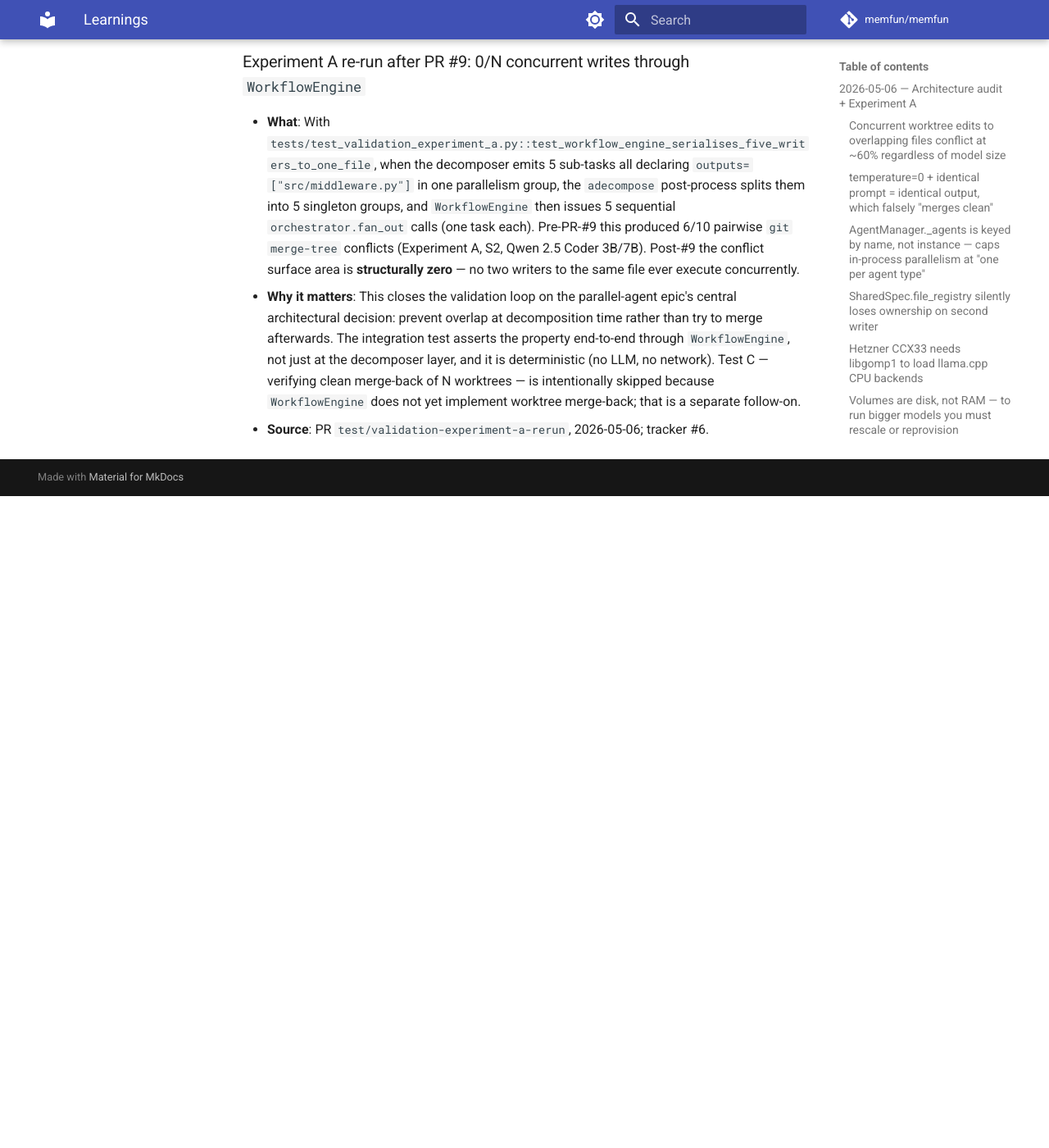
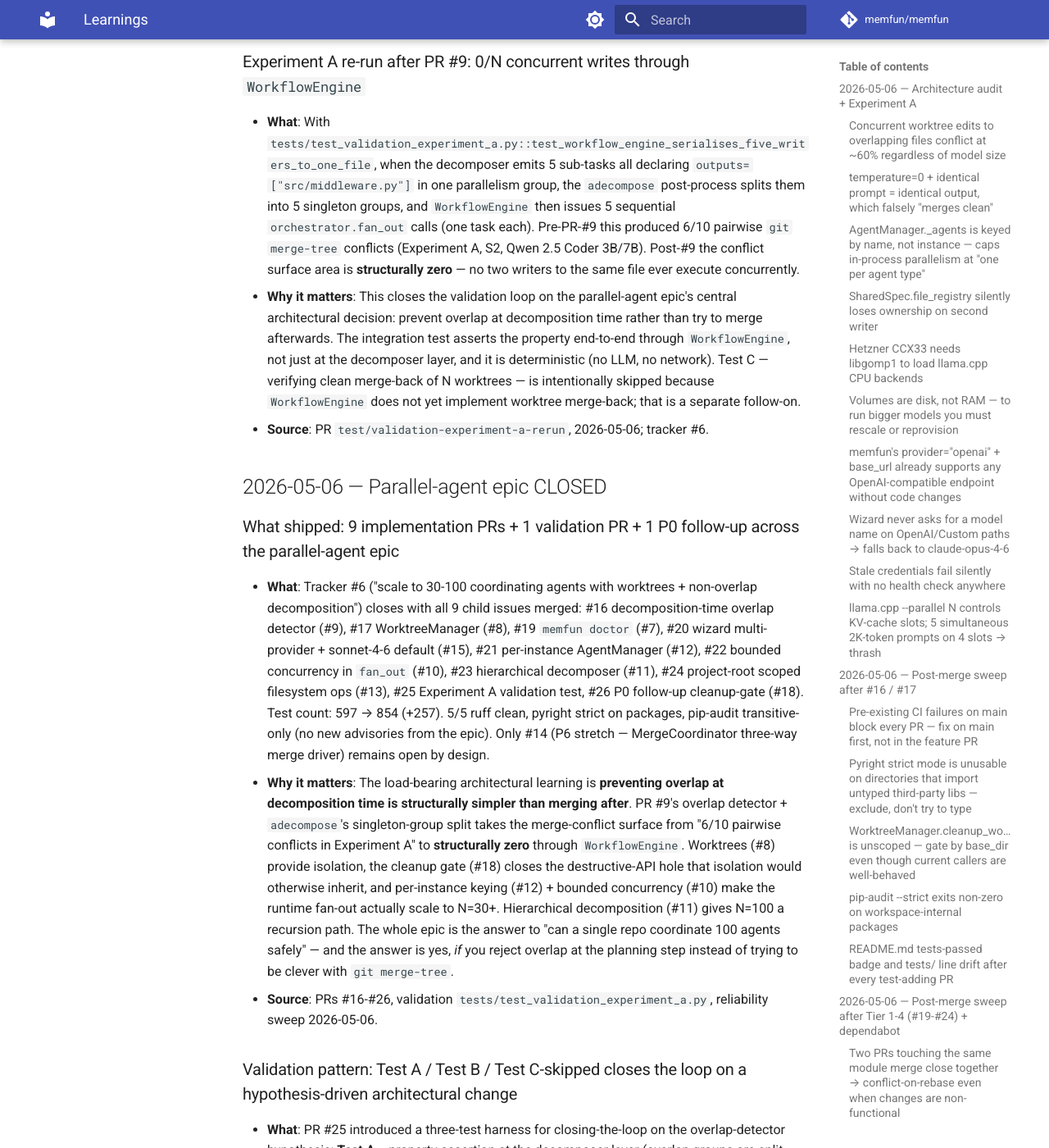
Before and after one commit to indoor47/memfun, an MkDocs documentation site: the page built from docs/LEARNINGS.md, in a window 1280 px wide and 1400 px high, scrolled down 7018 px. Shown: the whole window at 82% size. Built offline with MkDocs 1.6.1 and Material for MkDocs 9.7.7, drawn with Linux system fonts in a browser that asks for light colours; comment, search, counter and statistics services are not loaded; before the commit the page ends 7623 px from its top, so only the background shows below that; some of the changed text lies outside the part shown.

Commit message:
docs(learnings): closing sweep — parallel-agent epic CLOSED
All 9 child issues merged (#7-#13, #15, #18). Test count 597→854.
Only #14 (P6 stretch) remains. Adds 4 entries: epic closure summary,
Test A/B/C-skipped validation pattern, ambiguous-implementer-exit
recurring pattern (now 2x), and stale-local-checkout false-positive
during reliability sweeps.

```diff
--- a/docs/LEARNINGS.md
+++ b/docs/LEARNINGS.md
@@ -116,3 +116,25 @@ A versioned, shared record of non-obvious findings discovered while building mem
 - **What**: With `tests/test_validation_experiment_a.py::test_workflow_engine_serialises_five_writers_to_one_file`, when the decomposer emits 5 sub-tasks all declaring `outputs=["src/middleware.py"]` in one parallelism group, the `adecompose` post-process splits them into 5 singleton groups, and `WorkflowEngine` then issues 5 sequential `orchestrator.fan_out` calls (one task each). Pre-PR-#9 this produced 6/10 pairwise `git merge-tree` conflicts (Experiment A, S2, Qwen 2.5 Coder 3B/7B). Post-#9 the conflict surface area is **structurally zero** — no two writers to the same file ever execute concurrently.
 - **Why it matters**: This closes the validation loop on the parallel-agent epic's central architectural decision: prevent overlap at decomposition time rather than try to merge afterwards. The integration test asserts the property end-to-end through `WorkflowEngine`, not just at the decomposer layer, and it is deterministic (no LLM, no network). Test C — verifying clean merge-back of N worktrees — is intentionally skipped because `WorkflowEngine` does not yet implement worktree merge-back; that is a separate follow-on.
 - **Source**: PR `test/validation-experiment-a-rerun`, 2026-05-06; tracker #6.
+
+## 2026-05-06 — Parallel-agent epic CLOSED
+
+### What shipped: 9 implementation PRs + 1 validation PR + 1 P0 follow-up across the parallel-agent epic
+- **What**: Tracker #6 ("scale to 30-100 coordinating agents with worktrees + non-overlap decomposition") closes with all 9 child issues merged: #16 decomposition-time overlap detector (#9), #17 WorktreeManager (#8), #19 `memfun doctor` (#7), #20 wizard multi-provider + sonnet-4-6 default (#15), #21 per-instance AgentManager (#12), #22 bounded concurrency in `fan_out` (#10), #23 hierarchical decomposer (#11), #24 project-root scoped filesystem ops (#13), #25 Experiment A validation test, #26 P0 follow-up cleanup-gate (#18). Test count: 597 → 854 (+257). 5/5 ruff clean, pyright strict on packages, pip-audit transitive-only (no new advisories from the epic). Only #14 (P6 stretch — MergeCoordinator three-way merge driver) remains open by design.
+- **Why it matters**: The load-bearing architectural learning is **preventing overlap at decomposition time is structurally simpler than merging after**. PR #9's overlap detector + `adecompose`'s singleton-group split takes the merge-conflict surface from "6/10 pairwise conflicts in Experiment A" to **structurally zero** through `WorkflowEngine`. Worktrees (#8) provide isolation, the cleanup gate (#18) closes the destructive-API hole that isolation would otherwise inherit, and per-instance keying (#12) + bounded concurrency (#10) make the runtime fan-out actually scale to N=30+. Hierarchical decomposition (#11) gives N=100 a recursion path. The whole epic is the answer to "can a single repo coordinate 100 agents safely" — and the answer is yes, *if* you reject overlap at the planning step instead of trying to be clever with `git merge-tree`.
+- **Source**: PRs #16-#26, validation `tests/test_validation_experiment_a.py`, reliability sweep 2026-05-06.
+
+### Validation pattern: Test A / Test B / Test C-skipped closes the loop on a hypothesis-driven architectural change
+- **What**: PR #25 introduced a three-test harness for closing-the-loop on the overlap-detector hypothesis: **Test A** = property assertion at the decomposer layer (overlap groups are split into singletons), **Test B** = property assertion at the orchestrator layer (no two `fan_out` invocations get overlapping write-targets in the same group), **Test C** = end-to-end clean merge-back of N worktrees, *intentionally `pytest.skip`-ed* with a reason string pointing to the missing `WorkflowEngine` merge-back step. Test C as a skip is documentation: it tells the next reader "the property would hold here, but the code that produces the property doesn't exist yet — see #14".
+- **Why it matters**: When closing the loop on a hypothesis-driven architectural change, write the test for the property you *don't* yet have implementation for. The skip is a load-bearing signal — it both prevents future regressions (the skip will fail loudly if the test is ever un-skipped without the feature) and makes the gap in the architecture explicit in CI.
+- **Source**: `tests/test_validation_experiment_a.py` (PR #25), 2026-05-06.
+
+### Long Opus 4.7 implementer runs ABANDON ambiguously — happened twice (#13, #18). Recovery is mechanical: branch on origin or uncommitted in worktree → commit + push + PR
+- **What**: This pattern surfaced for the second time in this epic. The implementer agent for issue #18 (cleanup gate) — like #13 before it — emitted a final natural-language message that wasn't a `gh pr create` confirmation, and exited. The work was complete on the worktree branch. Recovery: `gh pr list --head <branch>` (empty) → `git -C <wt> status` (uncommitted) → `git -C <wt> add -A && git -C <wt> commit && git -C <wt> push -u origin HEAD && gh pr create`. The pattern is now reliable enough that a small wrapper script is justified.
+- **Why it matters**: After dispatching ANY long-running implementer agent, the post-condition to check is not "did the agent say it succeeded" but "is the branch on origin AND does `gh pr list --head <branch>` return one row". If either check fails, the recovery is mechanical and 100% successful — the work is on disk, just not surfaced. Two occurrences in one epic graduates this from "anomaly" to "expected failure mode" and warrants tooling.
+- **Source**: Issue #18 implementer recovery → PR #26 (and earlier #13 → PR #24), 2026-05-06.
+
+### Local `git log` lies after a `gh pr merge` from another machine — `git fetch origin main` before any reliability sweep
+- **What**: Reliability sweep initially flagged "cleanup gate not on main" because `git log --oneline -30` from local main showed `c36a638` (test count bump) as HEAD, missing PR #26's merge commit `aaa6759`. The PR had been merged via `gh pr merge` on origin and the local clone hadn't been fetched since. `git fetch && git pull --ff-only` corrected the view immediately.
+- **Why it matters**: A reliability monitor that runs from a stale local checkout produces false-positive drift findings. First action of any sweep: `git fetch origin main && git status -sb`. If `behind` count > 0, fast-forward before reading any code. This is implicit when CI runs in a fresh checkout but easy to miss in local invocations.
+- **Source**: Reliability sweep 2026-05-06, initial false negative on `_check_in_managed_root` grep.
```
